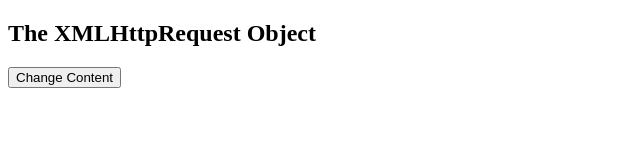
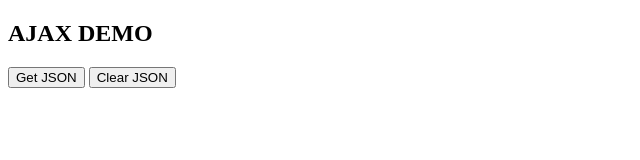
Before and after one commit to turingplanet/javascript-tutorial, a plain HTML site: page 6-dom-ajax/ajax_web.html in a window 1280 px wide. Shown: the whole page, without its empty margins (0-640 px from the left). Drawn offline with Linux system fonts and the light colour scheme.

Commit message:
Update AJAX Example

```diff
--- a/6-dom-ajax/ajax_info.txt
+++ /dev/null
@@ -1 +0,0 @@
-content from a local txt file.
--- a/6-dom-ajax/ajax_web.html
+++ b/6-dom-ajax/ajax_web.html
@@ -1,31 +1,36 @@
 <!DOCTYPE html>
 <html>
-<body>
-
-<div id="demo">
-
-<h2>The XMLHttpRequest Object</h2>
-
-<button type="button" onclick="loadDoc('ajax_info.txt', myFunction)">Change Content
-</button>
-</div>
-
+  <head>
     <script>
-function loadDoc(url, cFunction) {
-  var xhttp;
-  xhttp=new XMLHttpRequest();
+    function loadJSON() {
+      var xhttp = new XMLHttpRequest();
       xhttp.onreadystatechange = function() {
         if (this.readyState == 4 && this.status == 200) {
-      cFunction(this);
+          displayData(this);
         }
       };
-  xhttp.open("GET", url, true);
+      xhttp.open("GET", "https://jsonplaceholder.typicode.com/posts/", true);
       xhttp.send();
     }
-function myFunction(xhttp) {
-  document.getElementById("demo").innerHTML =
-  xhttp.responseText;
+    function displayData(xhttp) {
+      jsonData = JSON.parse(xhttp.responseText);
+      var newContent = ""
+      for (index in jsonData) {
+        newContent += "<p>" + jsonData[index].body + "</p>";
+      }
+      document.getElementById("json-content").innerHTML = newContent;
+    }
+    function clearJSON() {
+      document.getElementById("json-content").innerHTML = "";
     }
     </script>
+  </head>
+
+  <body>
+    <h2>AJAX DEMO</h2>
+    <button type="button" onclick="loadJSON()">Get JSON</button>
+    <button type="button" onclick="clearJSON()">Clear JSON</button>
+    <div id="json-content"></div>
+  </div>
   </body>
 </html>
```
Lines whose indentation alone changed are shown as unchanged.
